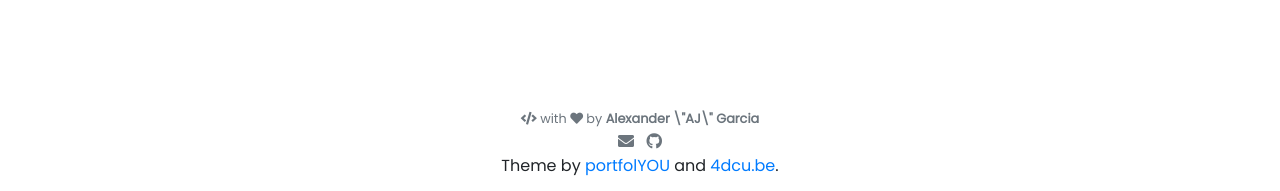
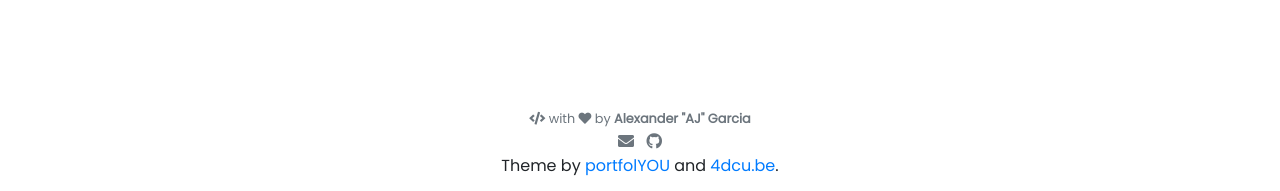
Before and after one commit to garcia9810/garcia9810.github.io, a Jekyll site: the page built from pages/index.md, in a window 1280 px wide. Shown: the part 706-897 px from the top of the page. Built offline with Jekyll 4.4.1, drawn with Linux system fonts in a browser that asks for light colours; nearby versions of some CDN libraries.

```diff
--- a/_config.yml
+++ b/_config.yml
@@ -34,7 +34,7 @@ nav_exclude:                                            # The following paths ar
 
 ### Author Info ###
 author:
-  name              : Alexander \"AJ\" Garcia
+  name              : Alexander "AJ" Garcia
   image             : https://media.tenor.com/8RcIoWTKYR4AAAAe/scuze-corgi.png
 #  behance           : your_username
 # dribbble          : your_username
```
